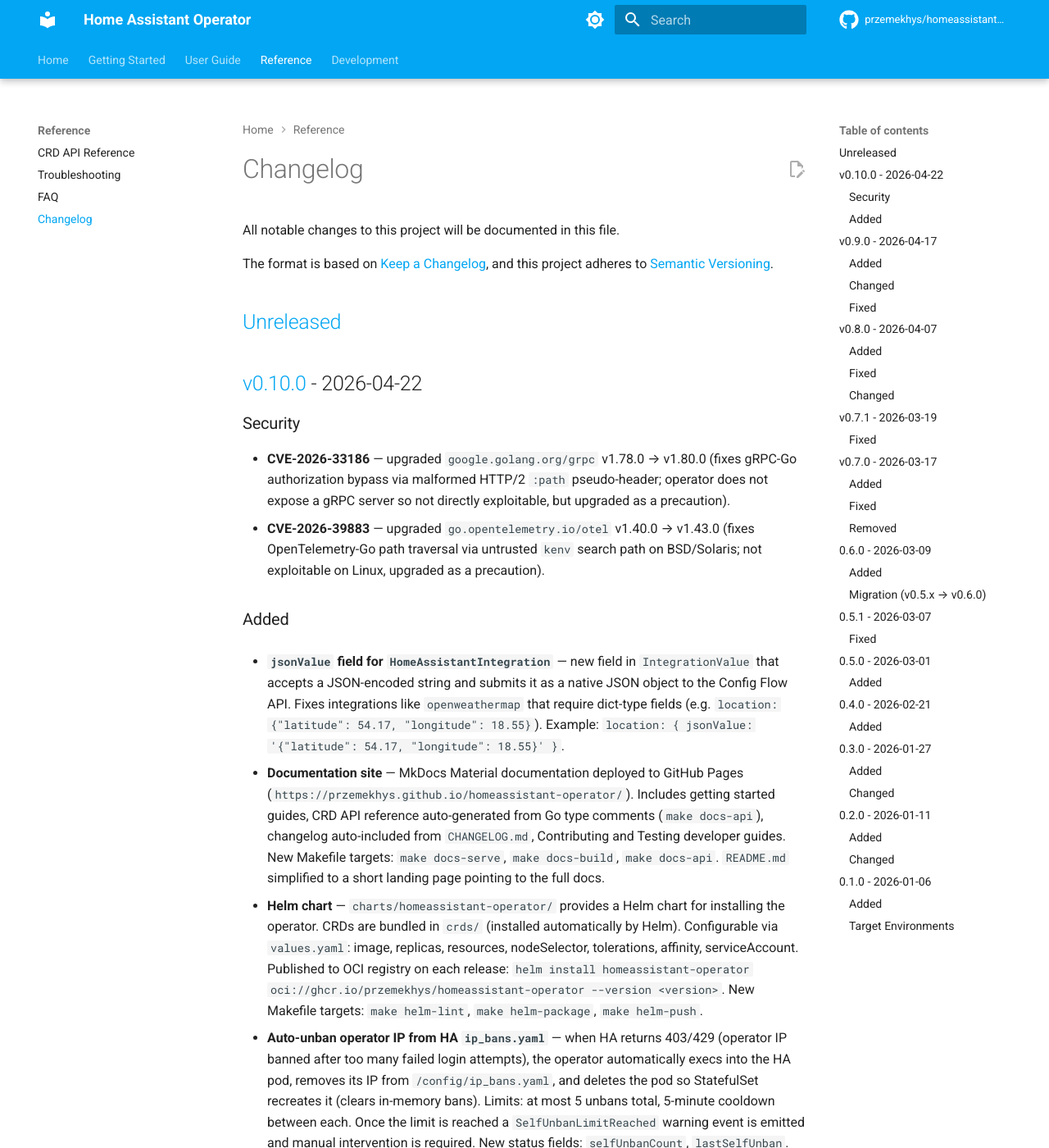
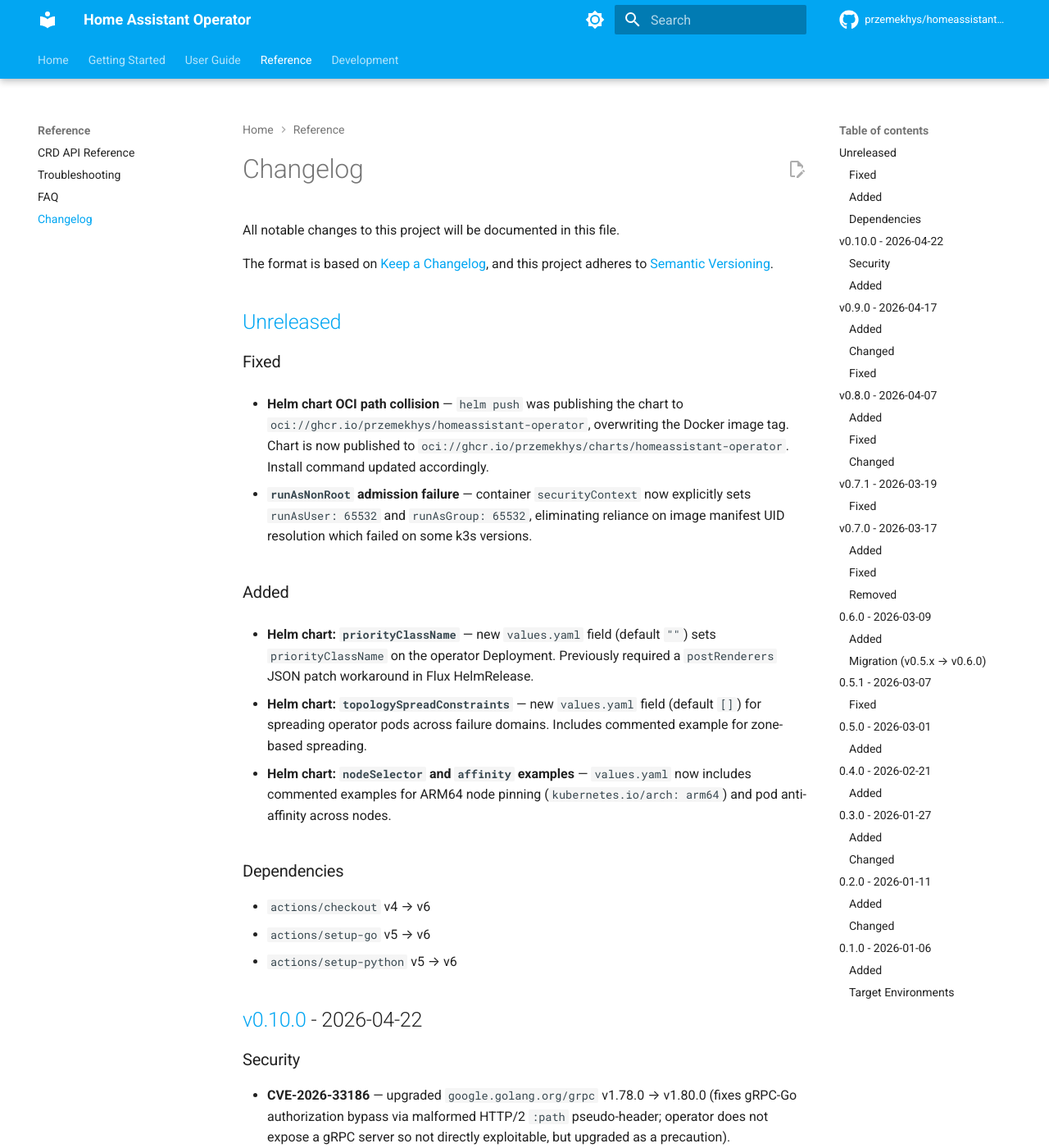
Before and after one commit to agdphd/homeassistant-operator, an MkDocs documentation site: the page built from docs/reference/changelog.md, in a window 1280 px wide and 1400 px high. Shown: the whole window at 82% size. Built offline with MkDocs 1.6.1 and Material for MkDocs 9.7.7, drawn with Linux system fonts in a browser that asks for light colours; comment, search, counter and statistics services are not loaded.

Commit message:
Bug4 (#84)
* fix(helm): fix OCI path collision, runAsNonRoot, add priorityClassName and topologySpreadConstraints

* chore(deps): normalize go directive and bump k8s.io/utils

* chore(ci): bump actions to v6 in docs.yml

* fix(doc) fix changelog

* fix(security): bump Go 1.26.0 → 1.26.2 to fix 10 stdlib CVEs (crypto/x509, crypto/tls, html/template, net/url, os)

* fix(lint): extract flowTypeSuccess constant for create_entry string (goconst)

```diff
--- a/CHANGELOG.md
+++ b/CHANGELOG.md
@@ -7,6 +7,26 @@ and this project adheres to [Semantic Versioning](https://semver.org/spec/v2.0.0
 
 
 ## [Unreleased]
+
+### Fixed
+
+- **Helm chart OCI path collision** — `helm push` was publishing the chart to `oci://ghcr.io/przemekhys/homeassistant-operator`, overwriting the Docker image tag. Chart is now published to `oci://ghcr.io/przemekhys/charts/homeassistant-operator`. Install command updated accordingly.
+
+- **`runAsNonRoot` admission failure** — container `securityContext` now explicitly sets `runAsUser: 65532` and `runAsGroup: 65532`, eliminating reliance on image manifest UID resolution which failed on some k3s versions.
+
+### Added
+
+- **Helm chart: `priorityClassName`** — new `values.yaml` field (default `""`) sets `priorityClassName` on the operator Deployment. Previously required a `postRenderers` JSON patch workaround in Flux HelmRelease.
+
+- **Helm chart: `topologySpreadConstraints`** — new `values.yaml` field (default `[]`) for spreading operator pods across failure domains. Includes commented example for zone-based spreading.
+
+- **Helm chart: `nodeSelector` and `affinity` examples** — `values.yaml` now includes commented examples for ARM64 node pinning (`kubernetes.io/arch: arm64`) and pod anti-affinity across nodes.
+
+### Dependencies
+
+- `actions/checkout` v4 → v6
+- `actions/setup-go` v5 → v6
+- `actions/setup-python` v5 → v6
 
 ## [v0.10.0] - 2026-04-22
 
```
Also changed, not shown: docs/getting-started/installation.md (+4 -4 lines), 7 other files.
